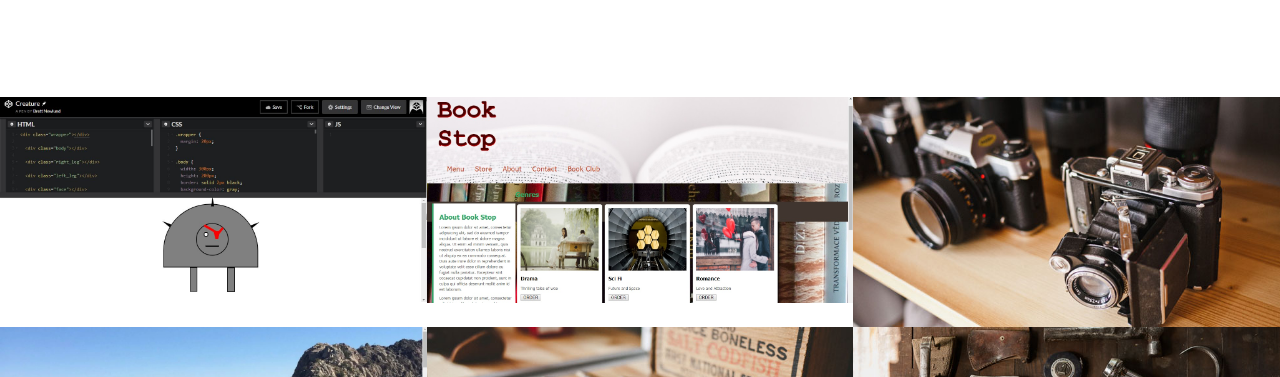
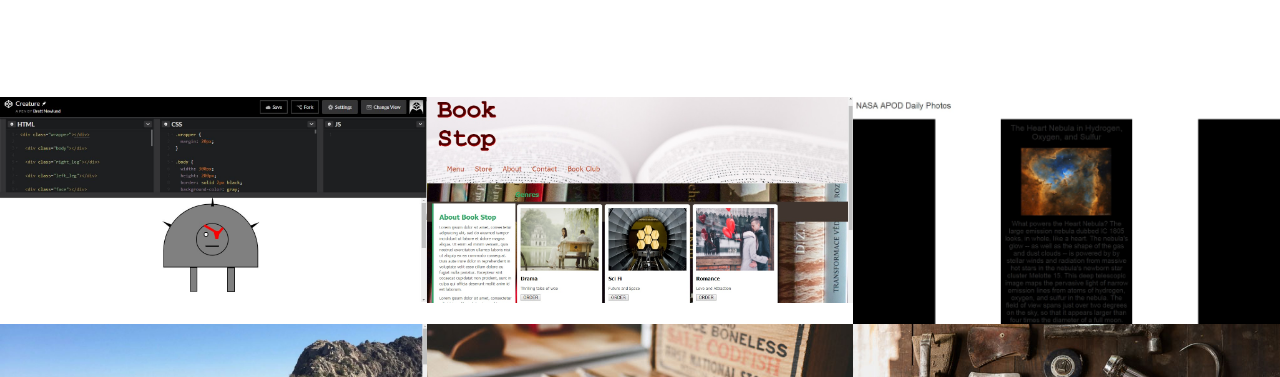
Before and after one commit to bmnewlund/bmnewlund.github.io, a website with bundled scripts: page index.html in a window 1280 px wide. Shown: the part 1488-1865 px from the top of the page. Built offline with nearby package versions, Linux system fonts and the light colour scheme.

Commit message:
Added color and link changes

```diff
--- a/index.html
+++ b/index.html
@@ -155,8 +155,8 @@
             </a>
           </div>
           <div class="col-lg-4 col-sm-6">
-            <a class="portfolio-box" href="img/portfolio/fullsize/3.jpg">
-              <img class="img-fluid" src="img/portfolio/thumbnails/3.jpg" alt="">
+            <a class="portfolio-box" href="img/nasaAPOD.jpg">
+              <img class="img-fluid" src="img/nasaAPOD.jpg" alt="">
               <div class="portfolio-box-caption">
                 <div class="portfolio-box-caption-content">
                   <div class="project-category text-faded">
```
Also changed, not shown: firebase.json (added), img/bookStop.PNG (deleted), img/nasaAPOD.JPG (added), 2 other files.
